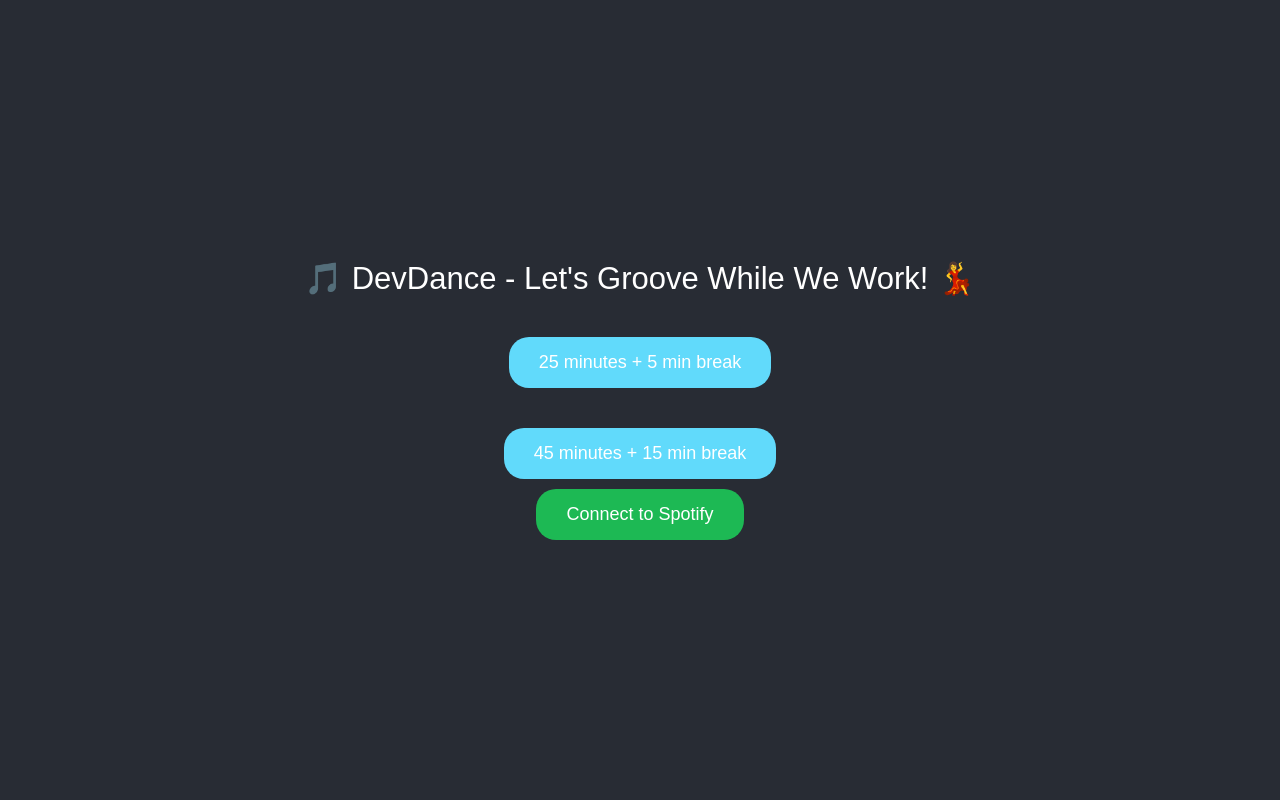
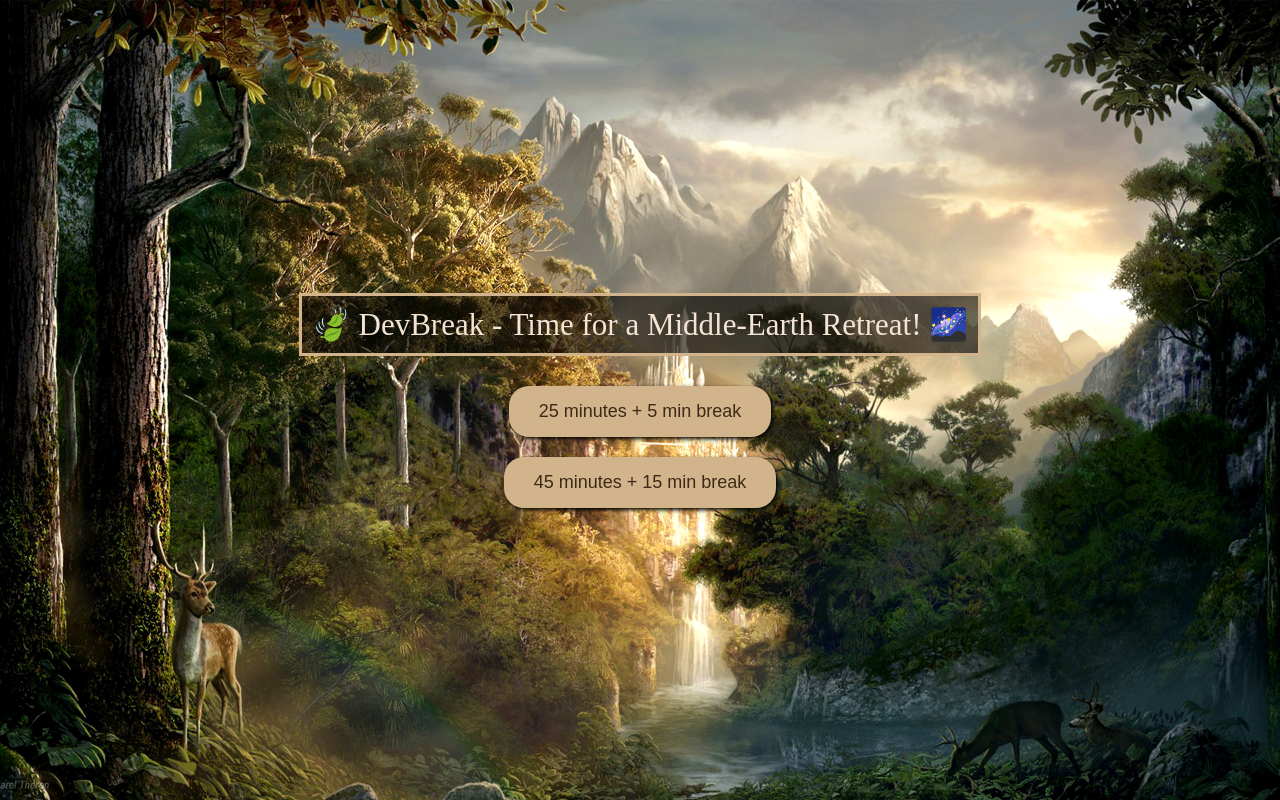
Before and after one commit to bellacorcillo/DevDance, a React (Create React App) app in the folder frontend/: page / in a window 1280 px wide. Built offline with nearby package versions, Linux system fonts and the light colour scheme.

Commit message:
changing the app

```diff
--- a/frontend/src/App.css
+++ b/frontend/src/App.css
@@ -3,13 +3,14 @@
   padding: 0;
   width: 100%;
   height: 100%;
-  font-family: Arial, sans-serif;
+  font-family: 'Times New Roman', Times, serif;
 }
 
 .app {
-  background-color: #282c34;
+  background: url('./images/LOTR Main Background.jpeg') no-repeat center center fixed;
+  background-size: cover;
   min-height: 100vh;
-  color: white;
+  color: #f4e4d3;
   display: flex;
   flex-direction: column;
   align-items: center;
@@ -20,6 +21,9 @@
 .app-header {
   font-size: calc(15px + 2vmin);
   margin-bottom: 30px;
+  border: 3px solid #d2b48c;
+  padding: 10px;
+  background-color: rgba(0, 0, 0, 0.6);
 }
 
 .pomodoro-container {
@@ -30,30 +34,18 @@
   gap: 20px;
 }
 
-.pomodoro-button, .spotify-button {
+.pomodoro-button {
   border: none;
   padding: 15px 30px;
   border-radius: 20px;
   cursor: pointer;
   font-size: 18px;
+  background-color: #d2b48c; /* A tan color reminiscent of parchment */
+  color: #3d2917; /* A deep brown */
   transition: background-color 0.3s ease;
-}
-
-.pomodoro-button {
-  background-color: #61dafb;
-  margin: 10px;
-  color: white;
+  box-shadow: 2px 2px 4px #000;
 }
 
 .pomodoro-button:hover {
-  background-color: #4fa8d5;
+  background-color: #b69b72;
 }
-
-.spotify-button {
-  background-color: #1DB954;
-  color: white;
-}
-
-.spotify-button:hover {
-  background-color: #1a9340;
-}
--- a/frontend/src/App.js
+++ b/frontend/src/App.js
@@ -1,42 +1,31 @@
-import React, { useState, useEffect } from 'react';
+import React, { useState } from 'react';
 import './App.css';
 
-function App() {
-    const [isConnectedToSpotify, setIsConnectedToSpotify] = useState(false);
-    const [timer, setTimer] = useState(null);
-    const [timeRemaining, setTimeRemaining] = useState(0);
-
-    useEffect(() => {
-        let intervalId;
-        if (timer) {
-            intervalId = setInterval(() => {
-                const newTime = timeRemaining - 1000; // reduce by one second
-                setTimeRemaining(newTime);
-                if (newTime <= 0) {
-                    clearInterval(intervalId);
-                    if (timer === 'regular') alert('Time for a 5-minute dance break!');
-                    if (timer === 'extended') alert('Time for a 15-minute dance break!');
-                    setTimer(null);
-                }
-            }, 1000);
-        }
-        return () => clearInterval(intervalId);  // Cleanup on unmount
-    }, [timer, timeRemaining]);
+const App = () => {
+  const [breakTime, setBreakTime] = useState(null);
 
   const startRegularPomodoro = () => {
-        setTimer('regular');
-        setTimeRemaining(25 * 60 * 1000);
+    setBreakTime(25 * 60 * 1000);
+    setTimeout(() => {
+      alert('Time for a break! (In Elvish: Coiva n\'alaquenta!) \nMove your body, unclench your jaw, drink some water.');
+      // You can also play a song using a new window with YouTube link or any audio player here
+      // window.open('YOUR_YOUTUBE_LINK_HERE', '_blank');
+    }, 25 * 60 * 1000);
   };
 
   const startExtendedPomodoro = () => {
-        setTimer('extended');
-        setTimeRemaining(45 * 60 * 1000);
+    setBreakTime(45 * 60 * 1000);
+    setTimeout(() => {
+      alert('Time for an extended break! (In Elvish: Coiva n\'alaquenta andave!) \nMove your body, unclench your jaw, drink some water.');
+      // You can also play a song using a new window with YouTube link or any audio player here
+      // window.open('YOUR_YOUTUBE_LINK_HERE', '_blank');
+    }, 45 * 60 * 1000);
   };
 
   return (
     <div className="app">
       <header className="app-header">
-                🎵 DevDance - Let's Groove While We Work! 💃
+        🍃 DevBreak - Time for a Middle-Earth Retreat! 🌌
       </header>
       <div className="pomodoro-container">
         <button className="pomodoro-button" onClick={startRegularPomodoro}>
@@ -46,13 +35,8 @@
           45 minutes + 15 min break
         </button>
       </div>
-            {!isConnectedToSpotify && (
-                <button className="spotify-button" onClick={() => window.location.href='/login'}>
-                    Connect to Spotify
-                </button>
-            )}
     </div>
   );
-}
+};
 
 export default App;
```
Also changed, not shown: frontend/package.json (line endings or trailing spaces), frontend/src/components/login.js (added), frontend/src/images/LOTR Main Background.jpeg (added), 1 other file (tests, documents, lock files or other folders). Lines whose indentation alone changed are shown as unchanged.
